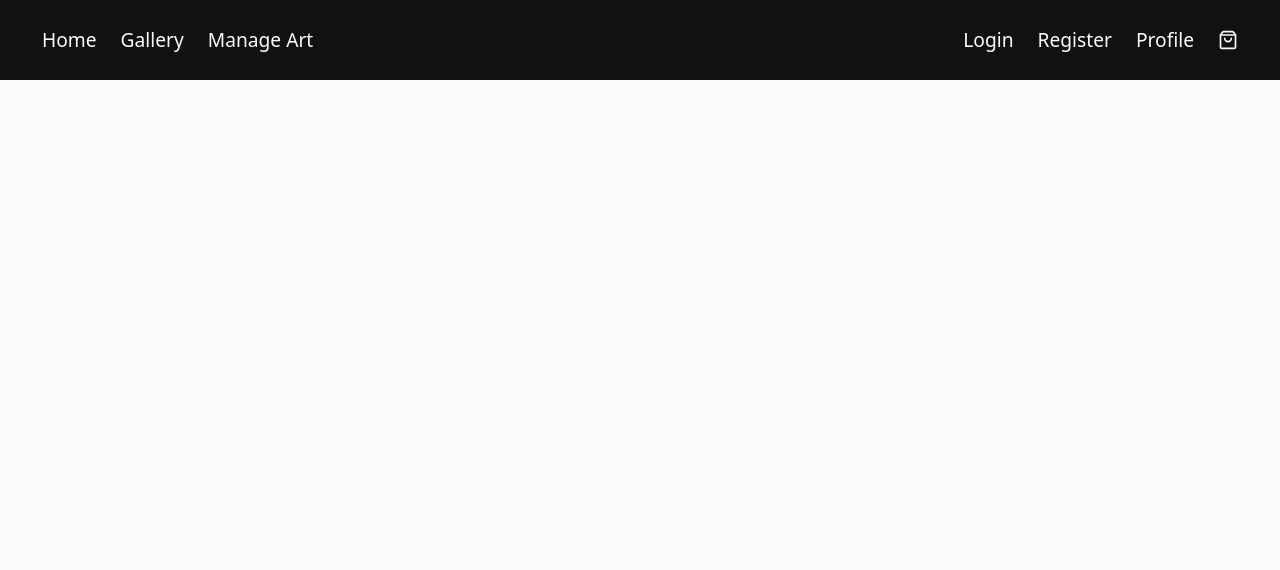
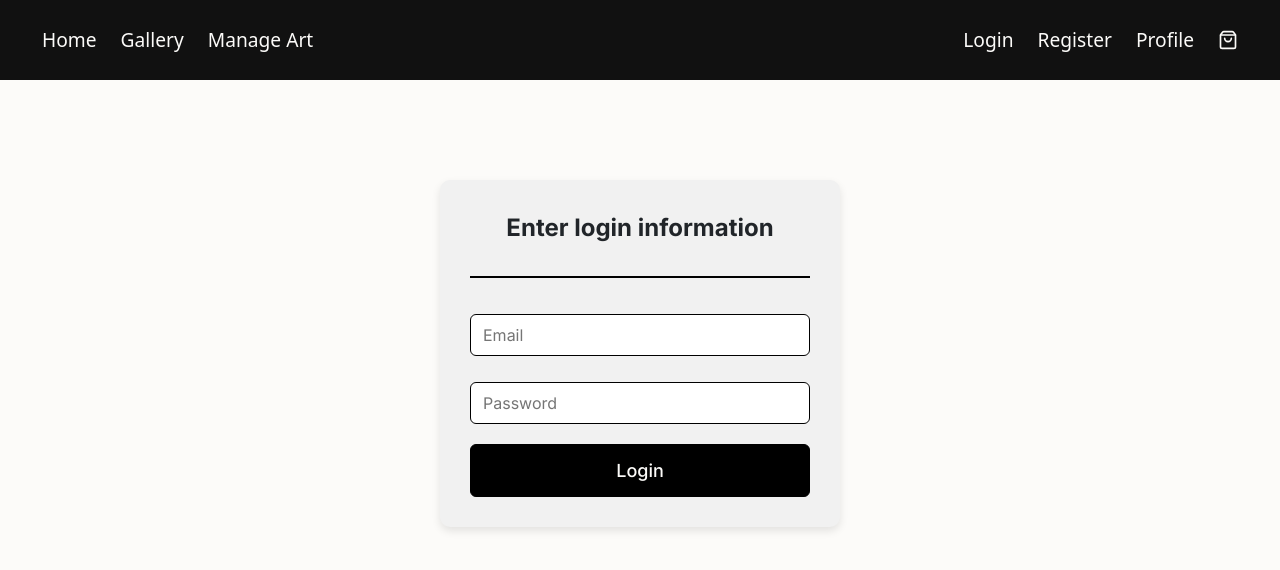
Before and after one commit to MatLan8/ArtFront, a React (Vite) app: page /Login in a window 1280 px wide. Shown: the top 570 px of the page. Built offline with nearby package versions, Linux system fonts and the light colour scheme.

Commit message:
Added login page

```diff
--- a/src/App.tsx
+++ b/src/App.tsx
@@ -8,6 +8,7 @@ import SellerView from "./pages/SellerView/SellerView";
 import Checkout from "./pages/Checkout/Checkout";
 import ShoppingCart from "./pages/ShoppingCart/ShoppingCart";
 import Register from "./pages/Register/Register";
+import Login from "./pages/Login/Login";
 
 function App() {
   return (
@@ -23,6 +24,7 @@ function App() {
           <Route path="/Checkout" element={<Checkout />} />
           <Route path="/Cart" element={<ShoppingCart />} />
           <Route path="/Register" element={<Register />} />
+          <Route path="/Login" element={<Login />} />
         </Routes>
       </main>
     </div>
--- /dev/null
+++ b/src/pages/Login/Login.module.css
@@ -0,0 +1,62 @@
+@import url("https://fonts.googleapis.com/css2?family=Inter:wght@400;500;600;700&display=swap");
+
+.Container {
+  display: flex;
+  flex-direction: column;
+  width: 400px;
+  height: auto;
+  margin: 100px auto;
+
+  background-color: var(--secondary);
+  padding: 30px;
+  border-radius: 10px;
+  gap: 20px;
+  box-shadow: 0 4px 8px rgba(0, 0, 0, 0.1);
+  font-family: "Inter", sans-serif;
+}
+
+.title {
+  font-size: 24px;
+  font-weight: 700;
+  margin: 0;
+  text-align: center;
+}
+
+.divider {
+  border: none; /* remove default border */
+  height: 2px; /* thickness of the line */
+  background-color: black; /* color of the line */
+  margin: 10px 0; /* spacing around the line */
+  width: 100%;
+}
+
+.Container input {
+  width: 100%;
+  padding: 8px 12px;
+  margin-top: 6px;
+  border: 1px solid black;
+  border-radius: 6px;
+  font-size: 16px;
+  outline: none;
+  background-color: white;
+  color: black;
+  transition: border-color 0.2s ease;
+}
+
+.registerButton {
+  width: 100%;
+  background-color: black;
+  color: var(--primary);
+  border: black 1px solid;
+  border-radius: 6px;
+  font-size: 18px;
+  font-weight: 500;
+  padding: 12px 0;
+  cursor: pointer;
+  font-family: "Inter", sans-serif;
+  transition: background-color 0.5s ease;
+}
+
+.registerButton:hover {
+  background-color: #333333;
+}
--- /dev/null
+++ b/src/pages/Login/Login.tsx
@@ -0,0 +1,18 @@
+import React from "react";
+import style from "./Login.module.css";
+
+function Login() {
+  return (
+    <div className={style.Container}>
+      <span className={style.title}>Enter login information</span>
+      <div className={style.divider} />
+
+      <input type="text" placeholder="Email" />
+      <input type="text" placeholder="Password" />
+
+      <button className={style.registerButton}>Login</button>
+    </div>
+  );
+}
+
+export default Login;
```
